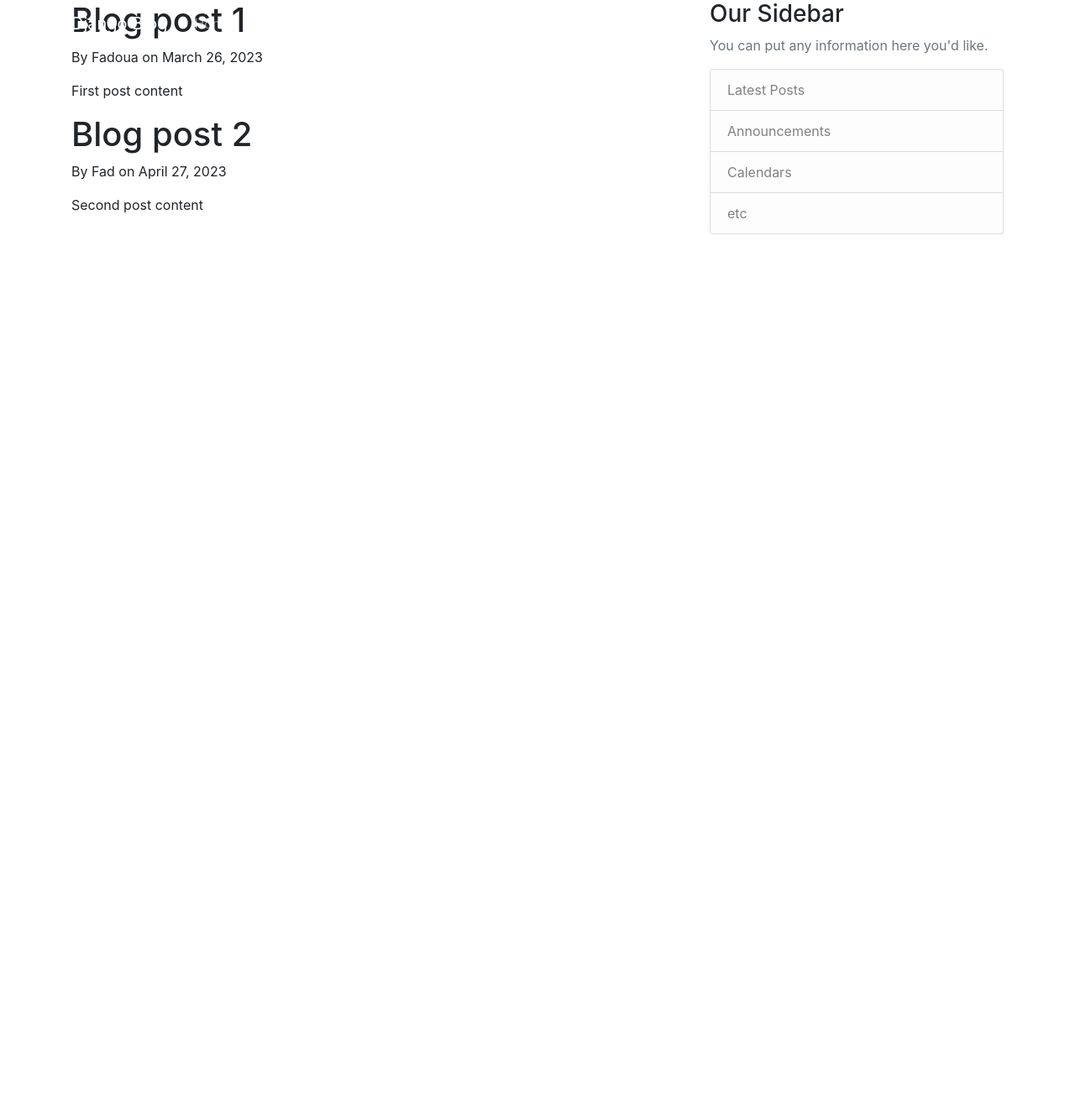
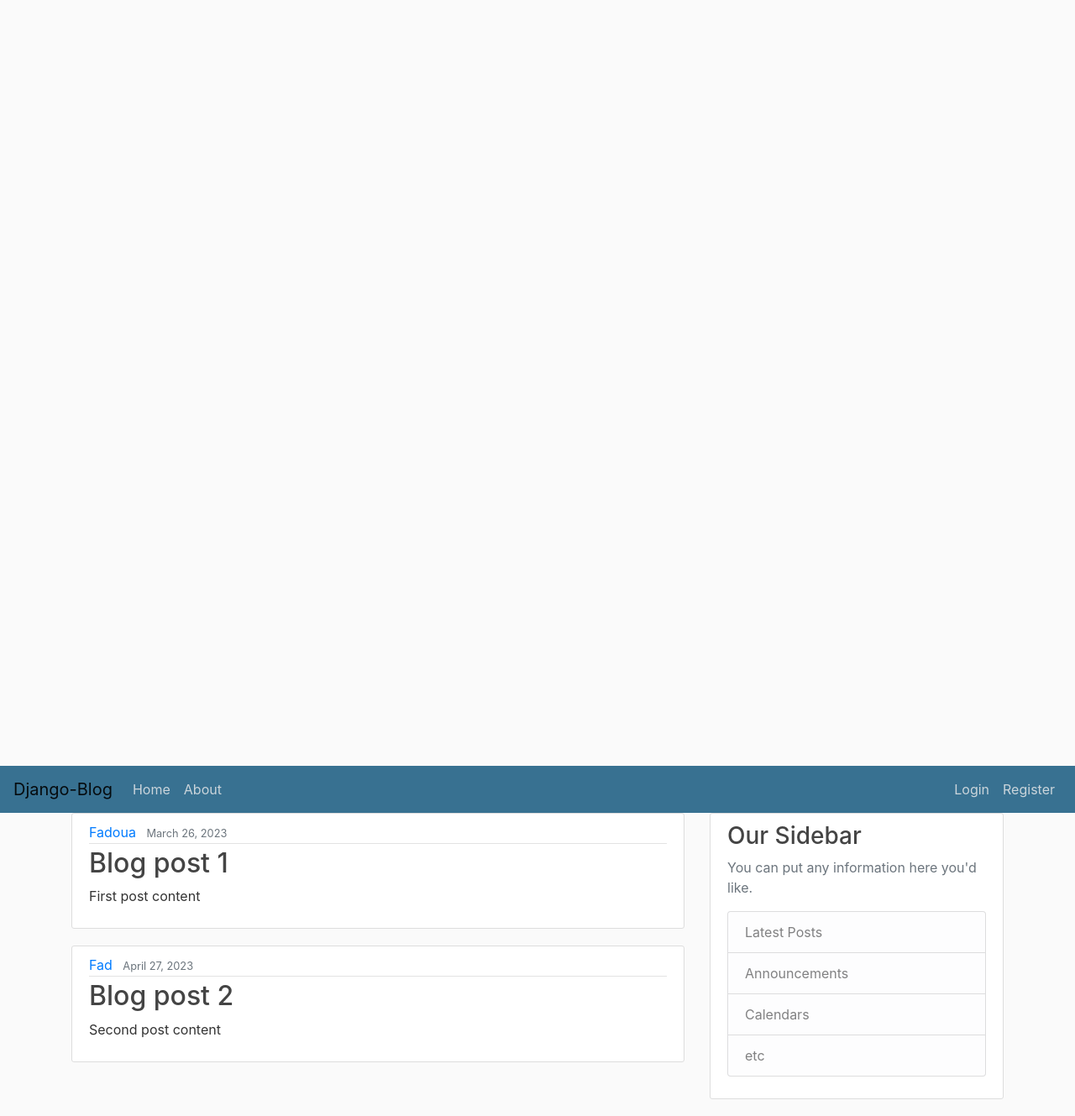
Before and after one commit to Fadddddd/Django, a Django app: page / in a window 1280 px wide. Shown: the whole page at 84% size. Before the commit the page ends 279 px from the top, so only its background shows below. Run offline with Django 3.2, Linux system fonts and the light colour scheme.

Commit message:
bootstrap navbar

```diff
--- a/blog/templates/blog/base.html
+++ b/blog/templates/blog/base.html
@@ -1,17 +1,17 @@
 {% load static %}
+<!DOCTYPE html>
+<html>
+<head>
 
-<!doctype html>
-<html lang="en">
-<head>
     <!-- Required meta tags -->
     <meta charset="utf-8">
     <meta name="viewport" content="width=device-width, initial-scale=1, shrink-to-fit=no">
 
-    <!-- Bootstrap CSS -->
+      <!-- Bootstrap CSS -->
     <link rel="stylesheet" href="https://cdn.jsdelivr.net/npm/bootstrap@4.3.1/dist/css/bootstrap.min.css" integrity="sha384-ggOyR0iXCbMQv3Xipma34MD+dH/1fQ784/j6cY/iJTQUOhcWr7x9JvoRxT2MZw1T" crossorigin="anonymous">
 
+    <link rel="stylesheet" href="{% static 'blog/main.css' %}">
 
-    <link rel="stylesheet" type="text/css" href="{% static 'blog.main.css' %}">
     {% if title %}
         <title>Django Blog - {{ title }}</title>
     {% else %}
@@ -20,15 +20,15 @@
 </head>
 <body>
     <header class="site-header">
-      <nav class="navbar navbar-expand-md navbar-dark bg-steel fixed-top">
-        <div class="container">
-          <a class="navbar-brand mr-4" href="/">Django Blog</a>
-          <button class="navbar-toggler" type="button" data-toggle="collapse" data-target="#navbarToggle" aria-controls="navbarToggle" aria-expanded="false" aria-label="Toggle navigation"><span class="navbar-toggler-icon"></span>
+      <nav class="navbar navbar-expand-lg navbar-light" style="background-color: #387191;">
+          <a class="navbar-brand" href="#">Django-Blog</a>
+          <button class="navbar-toggler" type="button" data-toggle="collapse" data-target="#navbarSupportedContent" aria-controls="navbarSupportedContent" aria-expanded="false" aria-label="Toggle navigation">
+            <span class="navbar-toggler-icon"></span>
           </button>
           <div class="collapse navbar-collapse" id="navbarToggle">
             <div class="navbar-nav mr-auto">
-              <a class="nav-item nav-link" href="/">Home</a>
-              <a class="nav-item nav-link" href="/about">About</a>
+              <a class="nav-item nav-link" href="{% url 'blog-home' %}">Home</a>
+              <a class="nav-item nav-link" href="{% url 'blog-about' %}">About</a>
             </div>
             <!-- Navbar Right Side -->
             <div class="navbar-nav">
@@ -59,12 +59,10 @@
         </div>
       </div>
     </main>
-
  <!-- Optional JavaScript -->
     <!-- jQuery first, then Popper.js, then Bootstrap JS -->
     <script src="https://code.jquery.com/jquery-3.3.1.slim.min.js" integrity="sha384-q8i/X+965DzO0rT7abK41JStQIAqVgRVzpbzo5smXKp4YfRvH+8abtTE1Pi6jizo" crossorigin="anonymous"></script>
     <script src="https://cdn.jsdelivr.net/npm/popper.js@1.14.7/dist/umd/popper.min.js" integrity="sha384-UO2eT0CpHqdSJQ6hJty5KVphtPhzWj9WO1clHTMGa3JDZwrnQq4sF86dIHNDz0W1" crossorigin="anonymous"></script>
     <script src="https://cdn.jsdelivr.net/npm/bootstrap@4.3.1/dist/js/bootstrap.min.js" integrity="sha384-JjSmVgyd0p3pXB1rRibZUAYoIIy6OrQ6VrjIEaFf/nJGzIxFDsf4x0xIM+B07jRM" crossorigin="anonymous"></script>
-
 </body>
 </html>
--- a/blog/templates/blog/home.html
+++ b/blog/templates/blog/home.html
@@ -2,8 +2,15 @@
     {% extends "blog/base.html" %}
     {% block content %}
         {% for post in posts %}
-            <h1>{{ post.title }}</h1>
-            <p>By {{ post.author }} on {{ post.date_posted }}</p>
-            <p>{{ post.content }}</p>
+            <article class="media content-section">
+              <div class="media-body">
+                <div class="article-metadata">
+                  <a class="mr-2" href="#">{{ post.author }}</a>
+                  <small class="text-muted">{{ post.date_posted }}</small>
+                </div>
+                <h2><a class="article-title" href="#">{{ post.title }}</a></h2>
+                <p class="article-content">{{ post.content }}</p>
+              </div>
+            </article>
         {% endfor %}
     {% endblock content %}
--- a/blog/templates/blog/static/blog/main.css
+++ b/blog/templates/blog/static/blog/main.css
@@ -43,6 +43,7 @@
 a.article-title:hover {
   color: #428bca;
   text-decoration: none;
+  margin-top: 30px;
 }
 
 .article-content {
```
